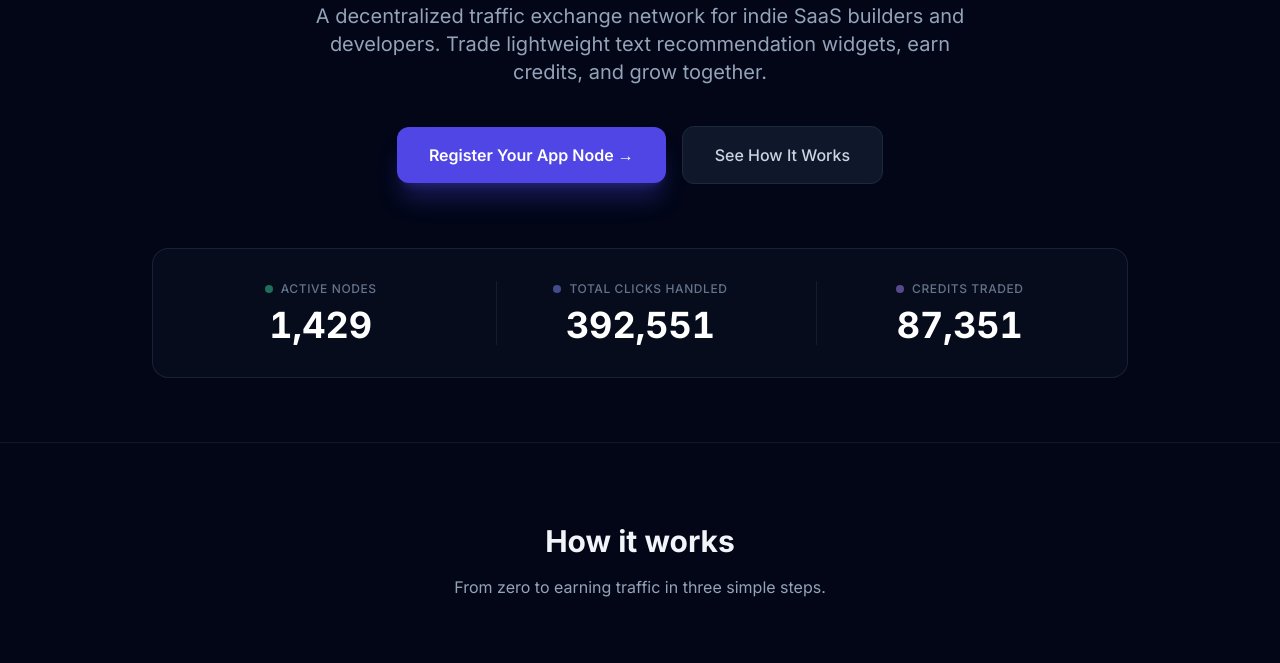
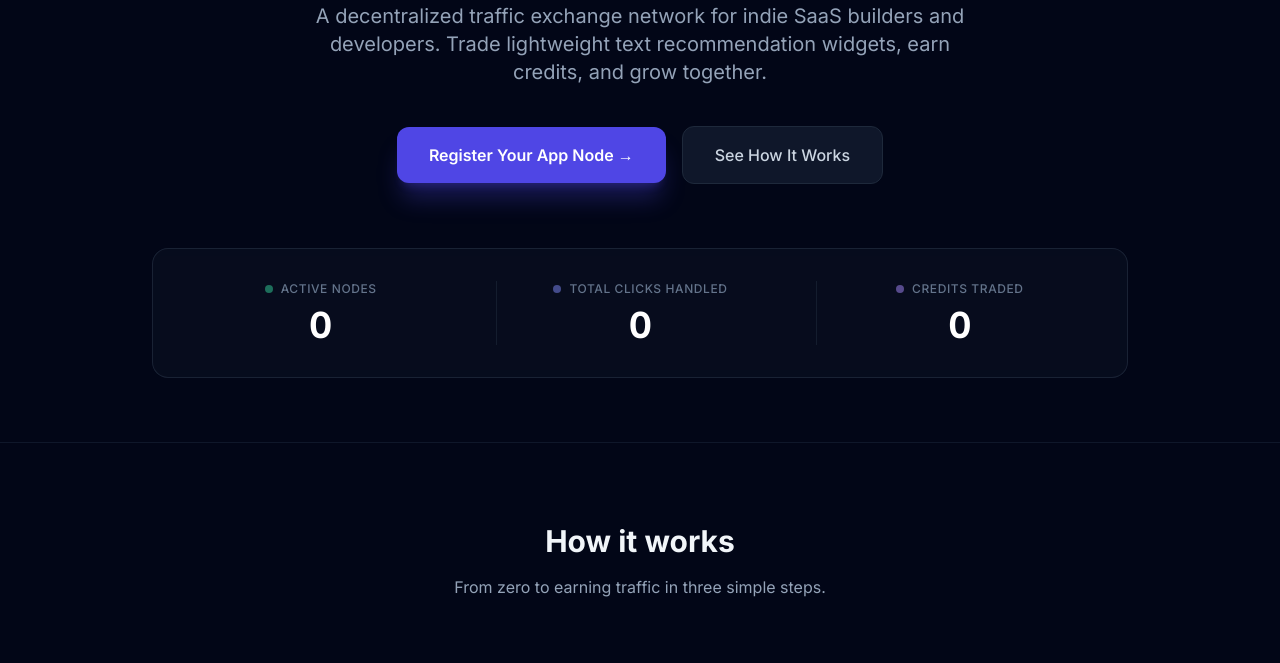
Before and after one commit to INVESTORRBEN/aen-backend, a website: page landing.html in a window 1280 px wide. Shown: the part 437-1100 px from the top of the page. Drawn offline with nearby package versions, Linux system fonts and the light colour scheme; no server answers.

Commit message:
Update landing.html

```diff
--- a/landing.html
+++ b/landing.html
@@ -33,7 +33,7 @@
     <section class="max-w-5xl mx-auto px-6 pt-24 pb-16 text-center">
         <div class="inline-flex items-center space-x-2 px-3 py-1 rounded-full bg-indigo-500/10 border border-indigo-500/20 text-indigo-400 text-xs font-medium mb-8">
             <span class="w-2 h-2 rounded-full bg-indigo-400 animate-pulse"></span>
-            <span>Now Live: Get 20 Free Starting Credits</span>
+            <span>Network Launch: Get 20 Free Starting Credits</span>
         </div>
         <h1 class="text-4xl md:text-6xl font-extrabold tracking-tight text-white mb-6 leading-tight">
             Cross-promote your app with other indie devs. <span class="text-transparent bg-clip-text bg-gradient-to-r from-indigo-400 to-violet-400">Zero ad budget required.</span>
@@ -175,35 +175,28 @@
     </footer>
 
     <script>
-        function animateCount(el, target, duration, formatter) {
-            const start = performance.now();
-            function tick(now) {
-                const p = Math.min((now - start) / duration, 1);
-                const eased = 1 - Math.pow(1 - p, 3);
-                const value = Math.floor(eased * target);
-                el.textContent = formatter ? formatter(value) : value.toLocaleString();
-                if (p < 1) requestAnimationFrame(tick);
-                else el.textContent = formatter ? formatter(target) : target.toLocaleString();
+        // Fetch real counts directly from the backend dashboard API endpoint
+        async function fetchLiveStats() {
+            try {
+                const response = await fetch('/v1/dashboard');
+                if (!response.ok) return;
+                const data = await response.json();
+
+                const nodesCount = data.nodes ? data.nodes.length : 0;
+                const clicksCount = data.recentEvents ? data.recentEvents.length : 0;
+                const creditsCount = data.nodes ? data.nodes.reduce((acc, node) => acc + (node.credits || 0), 0) : 0;
+
+                document.getElementById('stat-nodes').textContent = nodesCount.toLocaleString();
+                document.getElementById('stat-clicks').textContent = clicksCount.toLocaleString();
+                document.getElementById('stat-credits').textContent = creditsCount.toLocaleString();
+            } catch (err) {
+                console.error('Failed to fetch live network stats:', err);
             }
-            requestAnimationFrame(tick);
         }
-        const nodesEl = document.getElementById('stat-nodes');
-        const clicksEl = document.getElementById('stat-clicks');
-        const creditsEl = document.getElementById('stat-credits');
-        let nodes = 1428;
-        let clicks = 392517;
-        let credits = 87340;
-        animateCount(nodesEl, nodes, 1400);
-        animateCount(clicksEl, clicks, 1600);
-        animateCount(creditsEl, credits, 1600);
-        setInterval(() => {
-            nodes += Math.floor(Math.random() * 3);
-            clicks += Math.floor(Math.random() * 40) + 5;
-            credits += Math.floor(Math.random() * 12) + 1;
-            nodesEl.textContent = nodes.toLocaleString();
-            clicksEl.textContent = clicks.toLocaleString();
-            creditsEl.textContent = credits.toLocaleString();
-        }, 3000);
+
+        fetchLiveStats();
+        // Refresh live stats every 10 seconds
+        setInterval(fetchLiveStats, 10000);
 
         const themes = {
             dark: { card: 'bg-slate-950 border-slate-800 text-slate-100', badge: 'bg-indigo-500/15 text-indigo-300', desc: 'text-slate-400', cta: 'bg-indigo-600 hover:bg-indigo-500 text-white shadow-lg shadow-indigo-600/30' },
```
